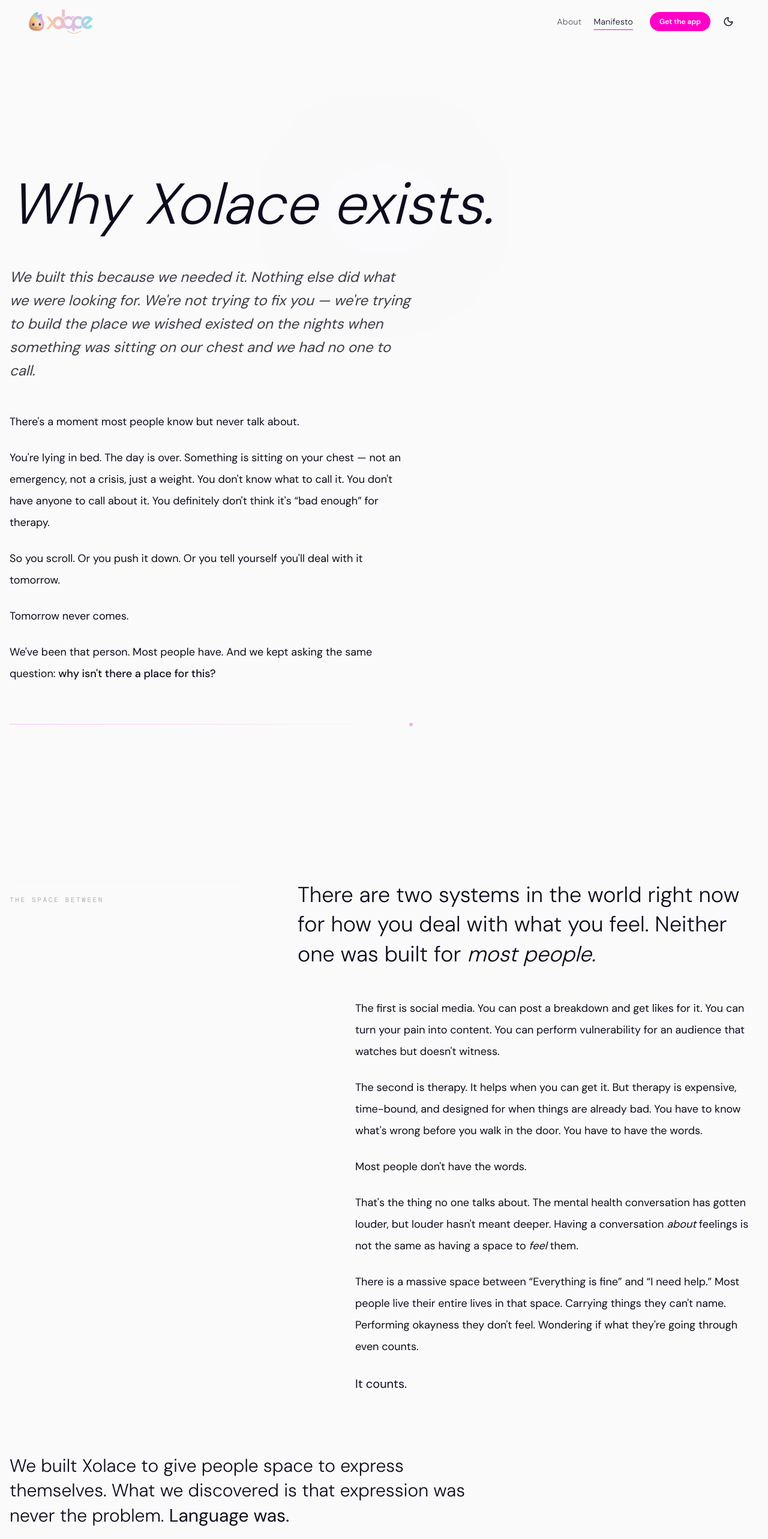
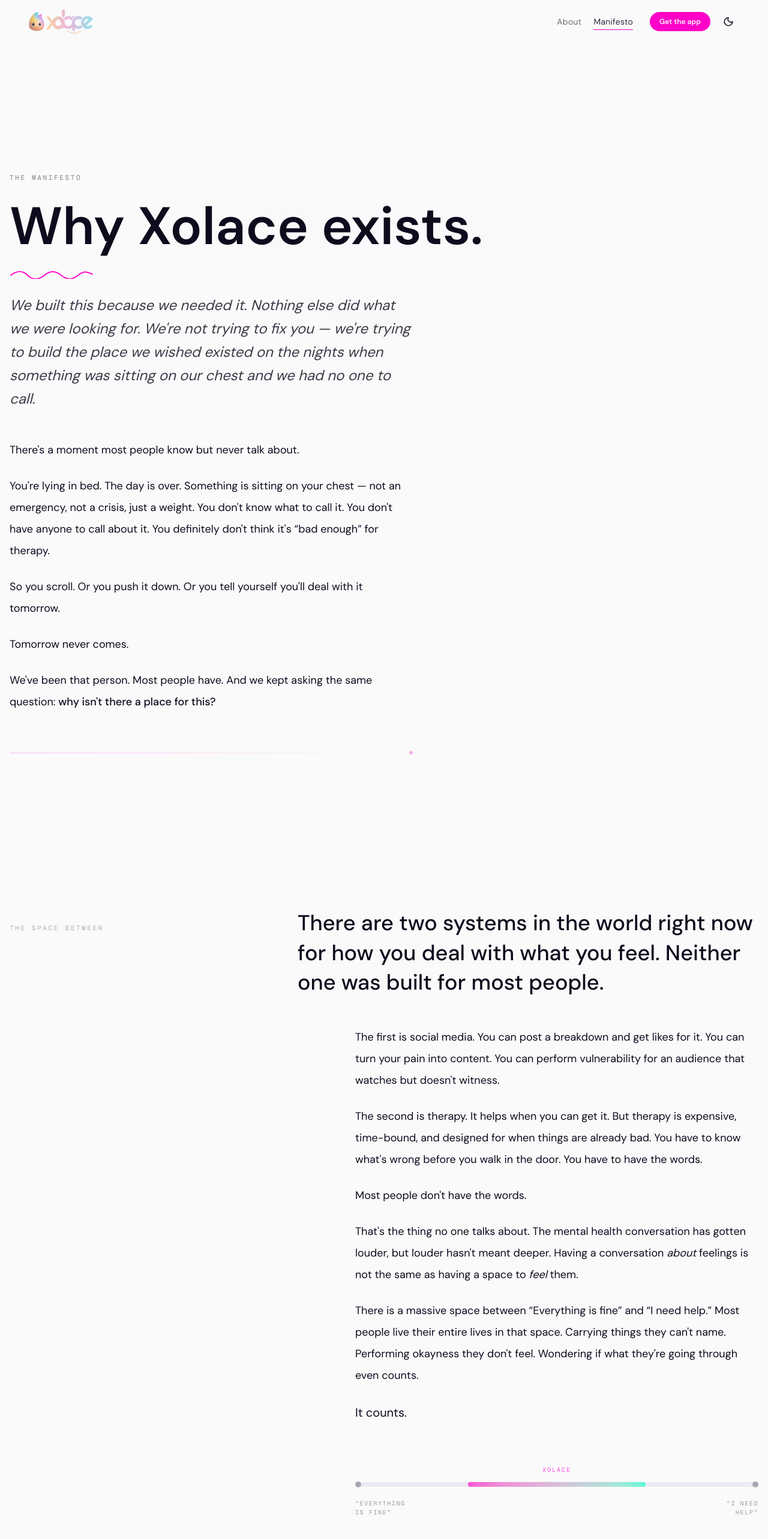
Before and after one commit to xolace-official/xolace_mobile_site, a Next.js app: page /manifesto in a window 1280 px wide. Shown: the top 2566 px of the page at 60% size. Built offline with nearby package versions, Linux system fonts and the light colour scheme.

Commit message:
Add animated visuals to manifesto page

```diff
--- a/components/manifesto/invitation.tsx
+++ b/components/manifesto/invitation.tsx
@@ -36,7 +36,7 @@ export function Invitation() {
                   delay: 0.1,
                   ease: [0.16, 1, 0.3, 1],
                 }}
-                className="mb-5 font-serif text-4xl leading-[1.1] font-light text-foreground italic md:text-5xl lg:text-[3.25rem]"
+                className="mb-5 font-serif text-5xl leading-[1.1] font-semibold text-foreground md:text-6xl lg:text-[4.25rem]"
               >
                 Come home.
               </motion.h2>
--- a/components/manifesto/v2/opening.tsx
+++ b/components/manifesto/v2/opening.tsx
@@ -12,9 +12,43 @@ export function OpeningV2() {
 
       <div className="section-container-wide relative z-10">
         <ScrollReveal>
-          <h1 className="mb-12 max-w-4xl font-serif text-5xl leading-[1.1] font-light text-foreground italic md:text-7xl lg:text-8xl">
+          <p className="mb-6 font-mono text-[11px] tracking-[0.24em] text-muted-foreground/50 uppercase">
+            The Manifesto
+          </p>
+          <h1 className="max-w-4xl font-serif text-5xl leading-[1.1] font-semibold text-foreground md:text-7xl lg:text-[5.5rem]">
             Why Xolace exists.
           </h1>
+        </ScrollReveal>
+
+        {/* Signature-style flourish — matches the mark under the trust/advisors/about headings */}
+        <ScrollReveal delay={0.1}>
+          <svg
+            aria-hidden
+            width="140"
+            height="16"
+            viewBox="0 0 140 16"
+            fill="none"
+            className="mt-6 mb-6"
+          >
+            <path
+              d="M2 10c10-8 20-8 28 0s18 8 28 0 18-8 28 0 18 8 28 0 14-6 24-2"
+              stroke="url(#manifesto-signature-gradient)"
+              strokeWidth="2"
+              strokeLinecap="round"
+            />
+            <defs>
+              <linearGradient
+                id="manifesto-signature-gradient"
+                x1="0"
+                y1="0"
+                x2="140"
+                y2="0"
+              >
+                <stop offset="0%" stopColor="var(--primary)" />
+                <stop offset="100%" stopColor="var(--accent)" />
+              </linearGradient>
+            </defs>
+          </svg>
         </ScrollReveal>
 
         <ScrollReveal delay={0.15}>
--- a/components/manifesto/v2/quiet-part.tsx
+++ b/components/manifesto/v2/quiet-part.tsx
@@ -48,10 +48,10 @@ export function QuietPart() {
           className="mt-20 max-w-3xl md:mt-28"
         >
           <div className="mb-10 h-px w-16 bg-primary/20" />
-          <p className="font-serif text-2xl leading-[1.2] font-light text-foreground italic md:text-4xl">
+          <p className="font-serif text-4xl leading-[1.1] font-semibold text-foreground md:text-6xl lg:text-[4.25rem]">
             We built this because we needed it.
           </p>
-          <p className="mt-3 font-serif text-2xl leading-[1.2] font-light text-foreground/60 italic md:text-4xl">
+          <p className="mt-3 font-serif text-4xl leading-[1.1] font-semibold text-foreground/50 md:text-6xl lg:text-[4.25rem]">
             We keep building it because you might need it too.
           </p>
         </ScrollReveal>
--- a/components/manifesto/v2/space-between.tsx
+++ b/components/manifesto/v2/space-between.tsx
@@ -1,7 +1,39 @@
 "use client"
 
+import { m as motion } from "motion/react"
 import { SectionDivider } from "@/components/manifesto/v2/shared/section-divider"
 import { ScrollReveal } from "@/components/manifesto/v2/shared/scroll-reveal"
+
+function SpectrumDiagram() {
+  return (
+    <div className="flex flex-col items-center gap-5 py-4">
+      <div className="relative h-2 w-full rounded-full bg-xo-surface-bright">
+        <motion.div
+          initial={{ scaleX: 0 }}
+          whileInView={{ scaleX: 1 }}
+          viewport={{ once: true, margin: "-60px" }}
+          transition={{ duration: 1.1, delay: 0.15, ease: [0.16, 1, 0.3, 1] }}
+          className="absolute inset-y-0 left-[28%] right-[28%] origin-left rounded-full bg-gradient-to-r from-primary/70 to-accent/70"
+        />
+        <span className="absolute top-1/2 left-0 size-2.5 -translate-y-1/2 rounded-full bg-muted-foreground/30" />
+        <span className="absolute top-1/2 right-0 size-2.5 -translate-y-1/2 rounded-full bg-muted-foreground/30" />
+        <motion.span
+          initial={{ opacity: 0, y: -6 }}
+          whileInView={{ opacity: 1, y: 0 }}
+          viewport={{ once: true, margin: "-60px" }}
+          transition={{ duration: 0.7, delay: 0.5, ease: [0.16, 1, 0.3, 1] }}
+          className="absolute -top-7 left-1/2 -translate-x-1/2 font-mono text-[10px] tracking-[0.2em] text-primary/70 uppercase"
+        >
+          Xolace
+        </motion.span>
+      </div>
+      <div className="flex w-full items-start justify-between font-mono text-[10px] tracking-[0.16em] text-muted-foreground/40 uppercase">
+        <span className="max-w-24 text-left">&ldquo;Everything is fine&rdquo;</span>
+        <span className="max-w-24 text-right">&ldquo;I need help&rdquo;</span>
+      </div>
+    </div>
+  )
+}
 
 export function SpaceBetween() {
   return (
@@ -9,10 +41,9 @@ export function SpaceBetween() {
       <div className="section-container-wide">
         <ScrollReveal>
           <SectionDivider label="The Space Between">
-            <p className="text-3xl leading-snug font-light text-muted-foreground md:text-4xl">
+            <p className="font-serif text-3xl leading-snug font-medium text-foreground md:text-4xl">
               There are two systems in the world right now for how you deal with
-              what you feel. Neither one was built for{" "}
-              <span className="text-foreground italic">most people.</span>
+              what you feel. Neither one was built for most people.
             </p>
           </SectionDivider>
         </ScrollReveal>
@@ -70,11 +101,18 @@ export function SpaceBetween() {
           </ScrollReveal>
         </div>
 
+        <ScrollReveal
+          delay={0.2}
+          className="mt-16 max-w-2xl md:mt-20 md:ml-auto"
+        >
+          <SpectrumDiagram />
+        </ScrollReveal>
+
         <ScrollReveal delay={0.15} className="mt-16 max-w-3xl md:mt-24">
-          <p className="text-2xl leading-snug font-light text-foreground md:text-3xl">
+          <p className="font-serif text-2xl leading-snug font-medium text-foreground md:text-3xl">
             We built Xolace to give people space to express themselves. What we
             discovered is that expression was never the problem.{" "}
-            <strong className="text-foreground">Language was.</strong>
+            <strong className="font-semibold">Language was.</strong>
           </p>
           <p className="mt-6 font-serif text-base leading-loose text-muted-foreground md:text-lg">
             Most people don&apos;t avoid processing emotions because they
@@ -86,7 +124,7 @@ export function SpaceBetween() {
         </ScrollReveal>
 
         <ScrollReveal delay={0.2} className="mt-12">
-          <p className="font-serif text-xl text-foreground italic">
+          <p className="font-serif text-xl font-semibold text-foreground">
             That&apos;s the problem Xolace exists to solve. Not expression.
             Articulation.
           </p>
--- a/components/manifesto/v2/why-ai.tsx
+++ b/components/manifesto/v2/why-ai.tsx
@@ -1,7 +1,48 @@
 "use client"
 
+import { m as motion } from "motion/react"
+import { Sparkles, Users } from "lucide-react"
 import { SectionDivider } from "@/components/manifesto/v2/shared/section-divider"
 import { ScrollReveal } from "@/components/manifesto/v2/shared/scroll-reveal"
+
+function BridgeDiagram() {
+  return (
+    <div className="flex max-w-sm items-center gap-4 py-2">
+      <div className="flex shrink-0 flex-col items-center gap-2">
+        <div className="flex size-12 items-center justify-center rounded-full border border-primary/20 bg-primary/[0.05]">
+          <Sparkles className="size-4 text-primary/70" strokeWidth={1.5} />
+        </div>
+        <p className="font-mono text-[9px] tracking-[0.18em] text-muted-foreground/40 uppercase">
+          AI
+        </p>
+      </div>
+
+      <div className="relative h-px flex-1 border-t border-dashed border-border/40">
+        <motion.span
+          animate={{ left: ["0%", "100%", "0%"] }}
+          transition={{
+            duration: 4,
+            repeat: Infinity,
+            ease: "easeInOut",
+          }}
+          className="absolute top-1/2 size-1.5 -translate-x-1/2 -translate-y-1/2 rounded-full bg-accent/70"
+        />
+        <p className="absolute -top-6 left-1/2 -translate-x-1/2 text-center font-mono text-[9px] tracking-[0.16em] whitespace-nowrap text-muted-foreground/40 uppercase">
+          the bridge
+        </p>
+      </div>
+
+      <div className="flex shrink-0 flex-col items-center gap-2">
+        <div className="flex size-12 items-center justify-center rounded-full border border-accent/20 bg-accent/[0.05]">
+          <Users className="size-4 text-accent/70" strokeWidth={1.5} />
+        </div>
+        <p className="font-mono text-[9px] tracking-[0.18em] text-muted-foreground/40 uppercase">
+          Human
+        </p>
+      </div>
+    </div>
+  )
+}
 
 const peerReflections = [
   "Some days I feel like I’m performing being okay and no one can tell.",
@@ -15,7 +56,7 @@ export function WhyAI() {
       <div className="section-container-wide">
         <ScrollReveal>
           <SectionDivider label="Why AI Isn't Enough">
-            <p className="text-3xl leading-snug font-light text-muted-foreground md:text-4xl">
+            <p className="font-serif text-3xl leading-snug font-medium text-foreground md:text-4xl">
               We need to be honest about something.
             </p>
           </SectionDivider>
@@ -57,7 +98,16 @@ export function WhyAI() {
               But the AI is the bridge, not the destination.
             </p>
           </ScrollReveal>
+        </div>
 
+        <ScrollReveal
+          delay={0.28}
+          className="my-14 max-w-2xl md:my-20 md:ml-auto"
+        >
+          <BridgeDiagram />
+        </ScrollReveal>
+
+        <div className="max-w-2xl space-y-6 md:ml-auto">
           <ScrollReveal delay={0.3}>
             <p className="font-serif text-base leading-loose text-muted-foreground md:text-lg">
               Because after it helps you name what you&apos;re feeling,
```
Also changed, not shown: components/manifesto/v2/beliefs.tsx (+35 -5 lines), components/manifesto/v2/experience.tsx (+66 -19 lines), components/manifesto/v2/never.tsx (+33 -7 lines).
